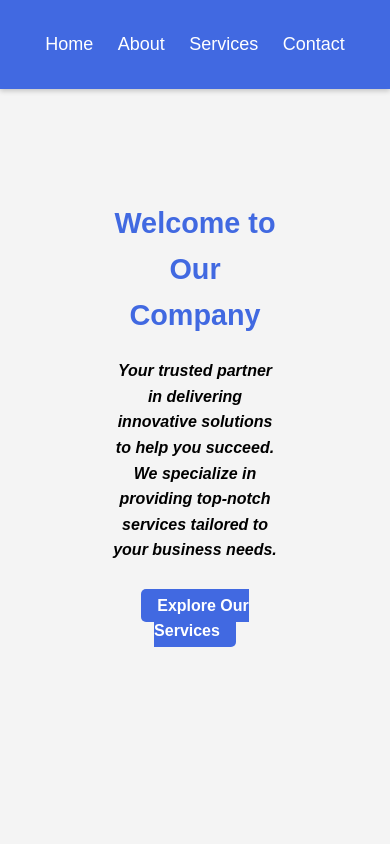
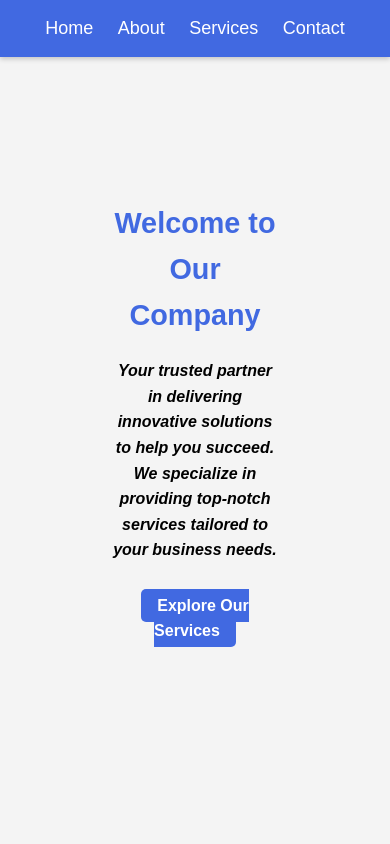
Before and after one commit to naqeebsalati/PRODIGY_WD_01, a plain HTML site: page index.html in a window 390 px wide. Shown: the top 844 px of the page. Drawn offline with Linux system fonts and the light colour scheme.

Commit message:
Update index.css

```diff
--- a/index.css
+++ b/index.css
@@ -215,9 +215,16 @@ section {
       padding: 10px 0;
   }
 
+  nav {
+    padding: 2px;
+
+  }
+
   nav ul li {
-      margin: 5px 0; /* More spacing between menu items */
+      margin: 2px 0; /* More spacing between menu items */
+
   }
+
 
   #home h1 {
       font-size: 1.8em; /* Reduce heading size */
@@ -254,6 +261,11 @@ section {
       width: 100%; /* Slight padding adjustment */
       text-align: center;
       align-items: center;
+  }
+
+
+  section {
+    text-align: center;
   }
 
   .cta-button {
```
